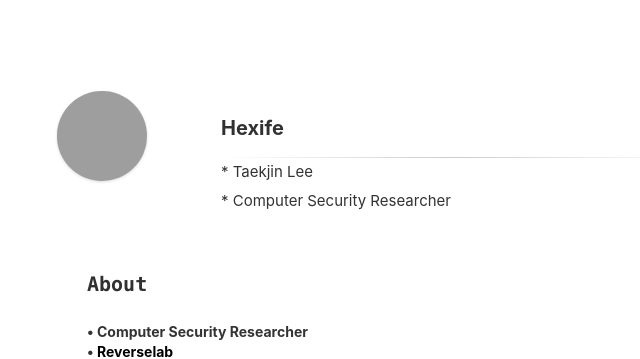
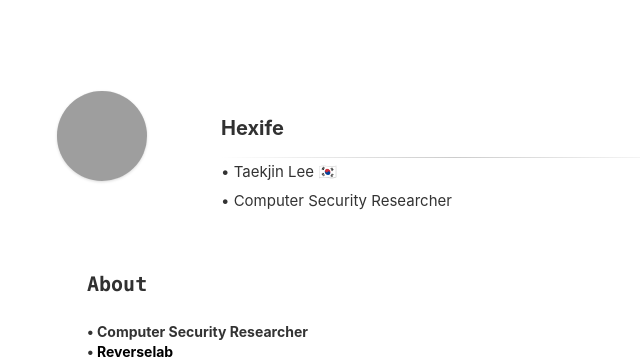
Before and after one commit to Hexife/hexife.github.io, a Jekyll site: the page built from index.html, in a window 1280 px wide. Shown: the top 359 px of the page, without its empty margins (303-943 px from the left). Built offline with Jekyll 4.4.1, drawn with Linux system fonts in a browser that asks for light colours; grey boxes are pictures that could not be loaded.

Commit message:
Insert flag

```diff
--- a/_includes/header.html
+++ b/_includes/header.html
@@ -25,8 +25,8 @@
 <article>
 <h3 class="title">Hexife</h3>
 <div class="divider" style="margin:0px"></div>
-<p style="margin:0px">* Taekjin Lee </p>
-<p style="margin:0px">* Computer Security Researcher</p>
+<p style="margin:0px">• Taekjin Lee 🇰🇷  </p>
+<p style="margin:0px">• Computer Security Researcher</p>
 </article>
 </td>
 <td width="20%">
```
